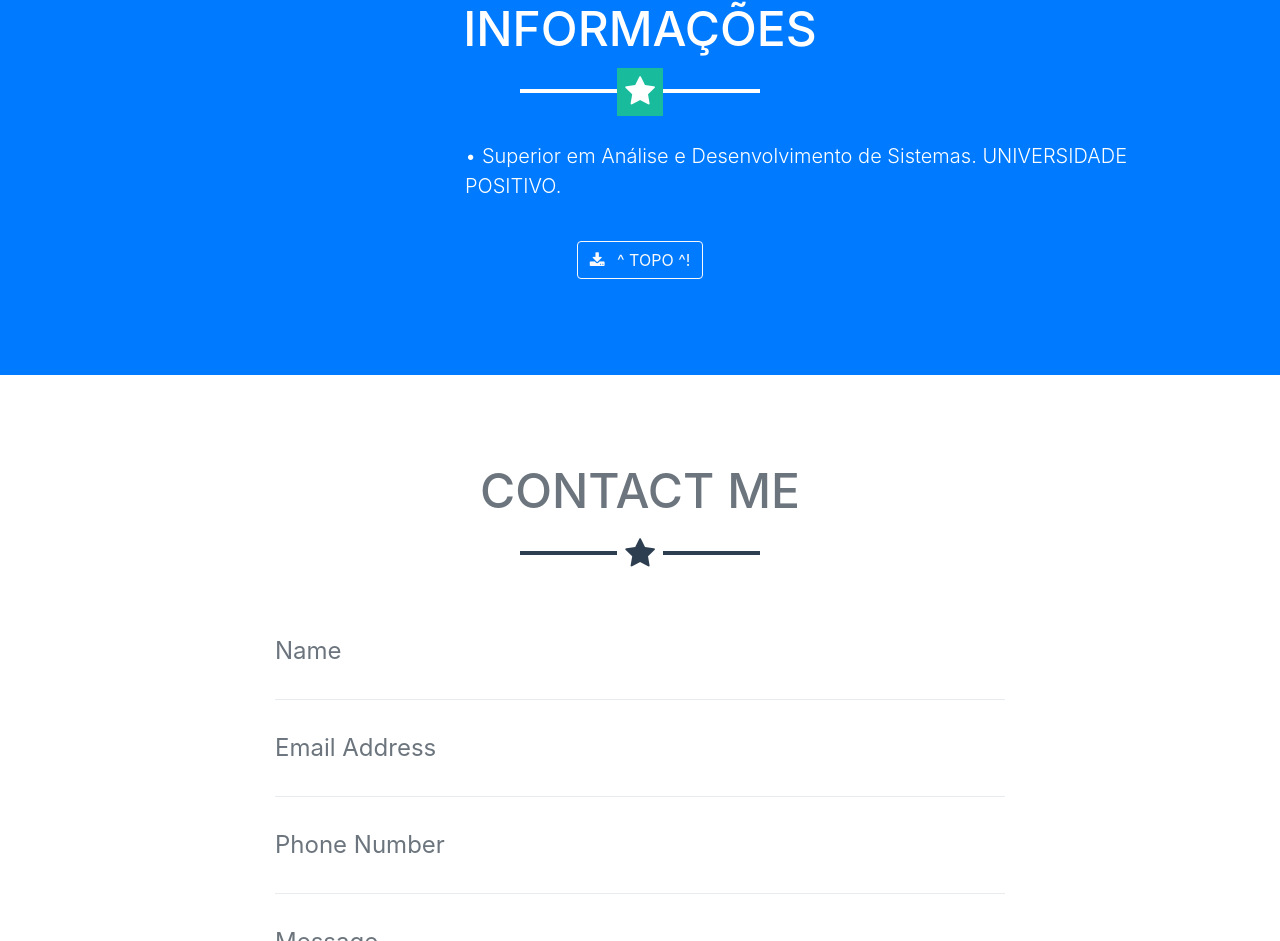
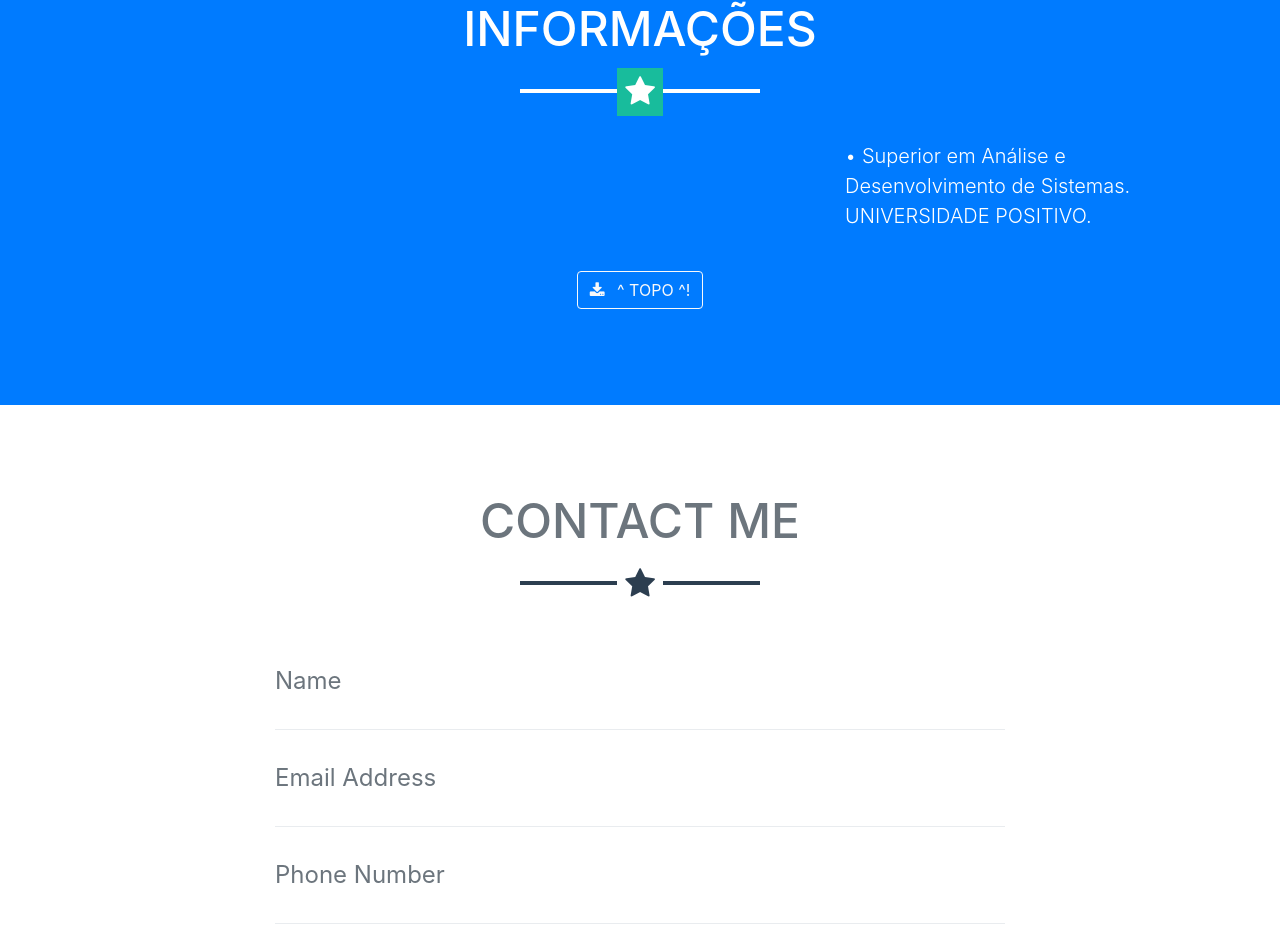
Before and after one commit to EndryckBarros/EndryckBarros.github.io, a website with bundled scripts: page index.html in a window 1280 px wide. Shown: the part 1730-2671 px from the top of the page. Built offline with nearby package versions, Linux system fonts and the light colour scheme.

Commit message:
Revert "Update index.html"
This reverts commit e1caafaca2876cec8969ff44f32e87df44a976c7.

```diff
--- a/index.html
+++ b/index.html
@@ -138,7 +138,7 @@
         <h2 class="text-center text-uppercase text-white">Informações</h2>
         <hr class="star-light mb-5">
         <div class="row">
-          <div class="col-lg-8 ml-auto">
+          <div class="col-lg-4 ml-auto">
             <p class="lead">•  Superior em Análise e Desenvolvimento de Sistemas. UNIVERSIDADE POSITIVO.</p>
           </div>
 
```
